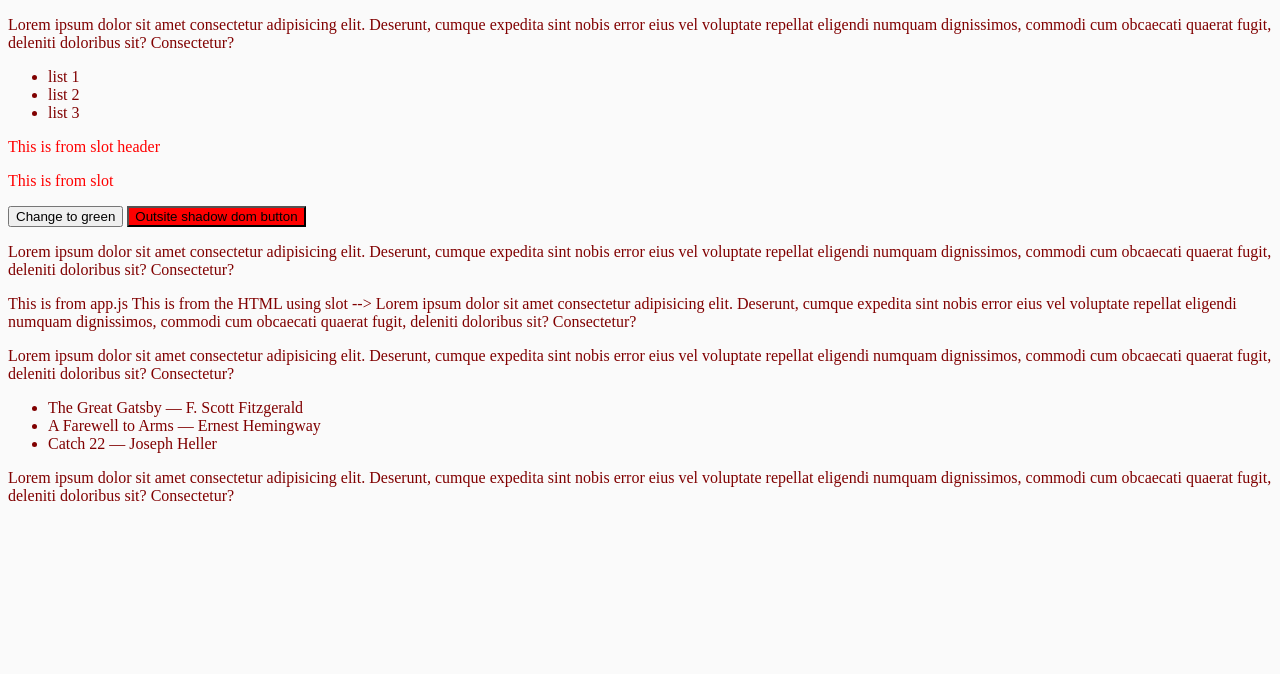
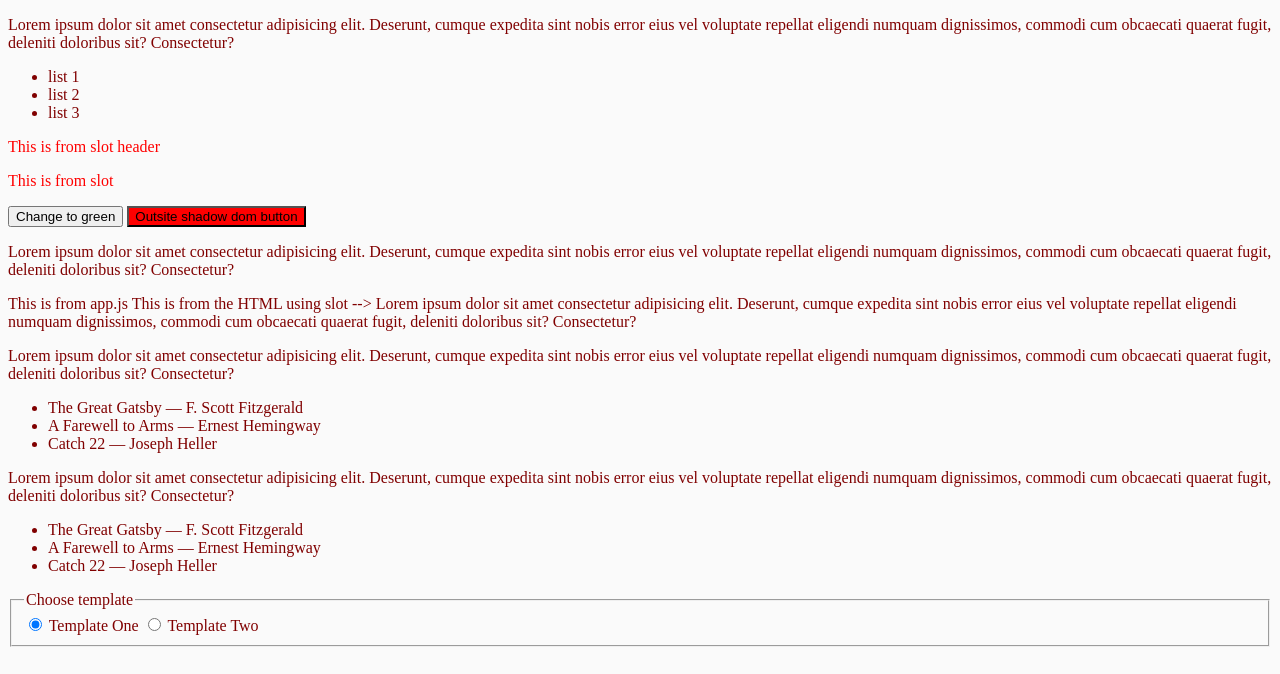
Before and after one commit to 37celsius/try_shadow_dom, a plain HTML site: page index.html in a window 1280 px wide. Drawn offline with Linux system fonts and the light colour scheme.

Commit message:
understanding importNode and basic use of it

```diff
--- a/app.js
+++ b/app.js
@@ -105,3 +105,35 @@ books.forEach((book) => {
   // Append the instance to the DOM
   document.getElementById("my-shadow-list").appendChild(instance);
 });
+
+/*
+  document.importNode method is a function that will create a copy of the template's content and prepare it to be inserted into another document (or document fragment). The first argument to the function grabs the template's content and the second agrument tells the browser to do a deep copy of the element's DOM subtree.
+
+  Example below:
+*/
+
+function appendBooks(templateId) {
+  const bookList = document.getElementById("books");
+  const fragment = document.getElementById(templateId);
+
+  // clear out the content from the ul
+  bookList.innerHTML = "";
+
+  // Loop over the books and modify the given template
+  books.forEach((book) => {
+    const instance = document.importNode(fragment.content, true);
+
+    // Add relevant content to the template
+    instance.querySelector(".title").innerHTML = book.title;
+    instance.querySelector(".author").innerHTML = book.author;
+
+    // Append the instance to the DOM
+    bookList.appendChild(instance);
+  });
+}
+
+document
+  .getElementById("templates")
+  .addEventListener("change", (event) => appendBooks(event.target.value));
+
+appendBooks("book-template-1");
--- a/index.html
+++ b/index.html
@@ -55,8 +55,33 @@
       dignissimos, commodi cum obcaecati quaerat fugit, deleniti doloribus sit?
       Consectetur?
     </p>
+
+    <ul id="books"></ul>
+    <fieldset id="templates">
+      <legend>Choose template</legend>
+      <label>
+        <input type="radio" name="template" value="book-template-1" checked />
+        Template One
+      </label>
+      <label>
+        <input type="radio" name="template" value="book-template-2" />
+        Template Two
+      </label>
+    </fieldset>
+
     <template id="my-shadow-list-template">
       <li><span class="title"></span> &mdash; <span class="author"></span></li>
+    </template>
+
+    <template id="book-template-1">
+      <li><span class="title"></span> &mdash; <span class="author"></span></li>
+    </template>
+
+    <template id="book-template-2">
+      <li>
+        <span class="author"></span>'s classic novel &mdash;
+        <span class="title"></span>
+      </li>
     </template>
     <script src="app.js"></script>
   </body>
```
